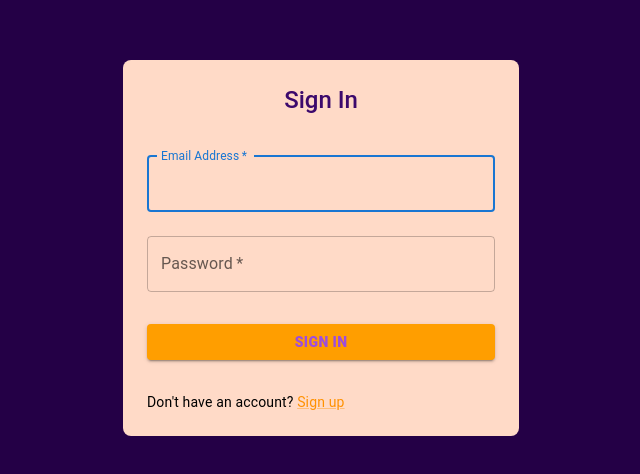
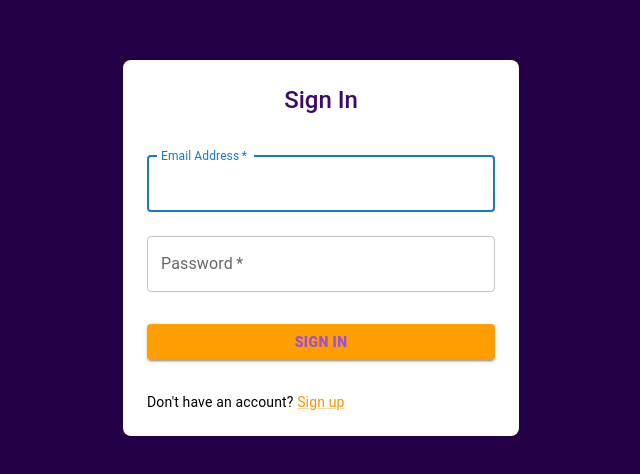
Before and after one commit to hasibshaif/Carb-Tracker, a Next.js app: page /sign-in in a window 1280 px wide. Shown: the part 152-626 px from the top of the page, without its empty margins (319-959 px from the left). Built offline with nearby package versions, Linux system fonts and the light colour scheme; no server answers.

Commit message:
Fixed colors

```diff
--- a/app/components/MealSection.jsx
+++ b/app/components/MealSection.jsx
@@ -57,7 +57,7 @@ export const MealSection = ({ mealType, addFoodItem, foods, removeFoodItem }) =>
             boxShadow={20}
             p={5}
             borderRadius={10}
-            bgcolor='#ffdac7'
+            bgcolor='white'
         >
             <Typography variant="h4" color="#3c096c" fontWeight={550}>{mealType}</Typography>
             <Box component="form" onSubmit={handleSearch} display="flex" flexDirection="row" gap={2}>
--- a/app/sign-in/page.jsx
+++ b/app/sign-in/page.jsx
@@ -35,7 +35,7 @@ const SignIn = () => {
             display: 'flex',
             flexDirection: 'column',
             alignItems: 'center',
-            backgroundColor: '#ffdac7',
+            backgroundColor: 'white',
             padding: 3,
             borderRadius: 2,
           }}
--- a/app/sign-up/page.jsx
+++ b/app/sign-up/page.jsx
@@ -35,7 +35,7 @@ const SignUp = () => {
             display: 'flex',
             flexDirection: 'column',
             alignItems: 'center',
-            backgroundColor: '#ffdac7',
+            backgroundColor: 'white',
             padding: 3,
             borderRadius: 2,
           }}
```
